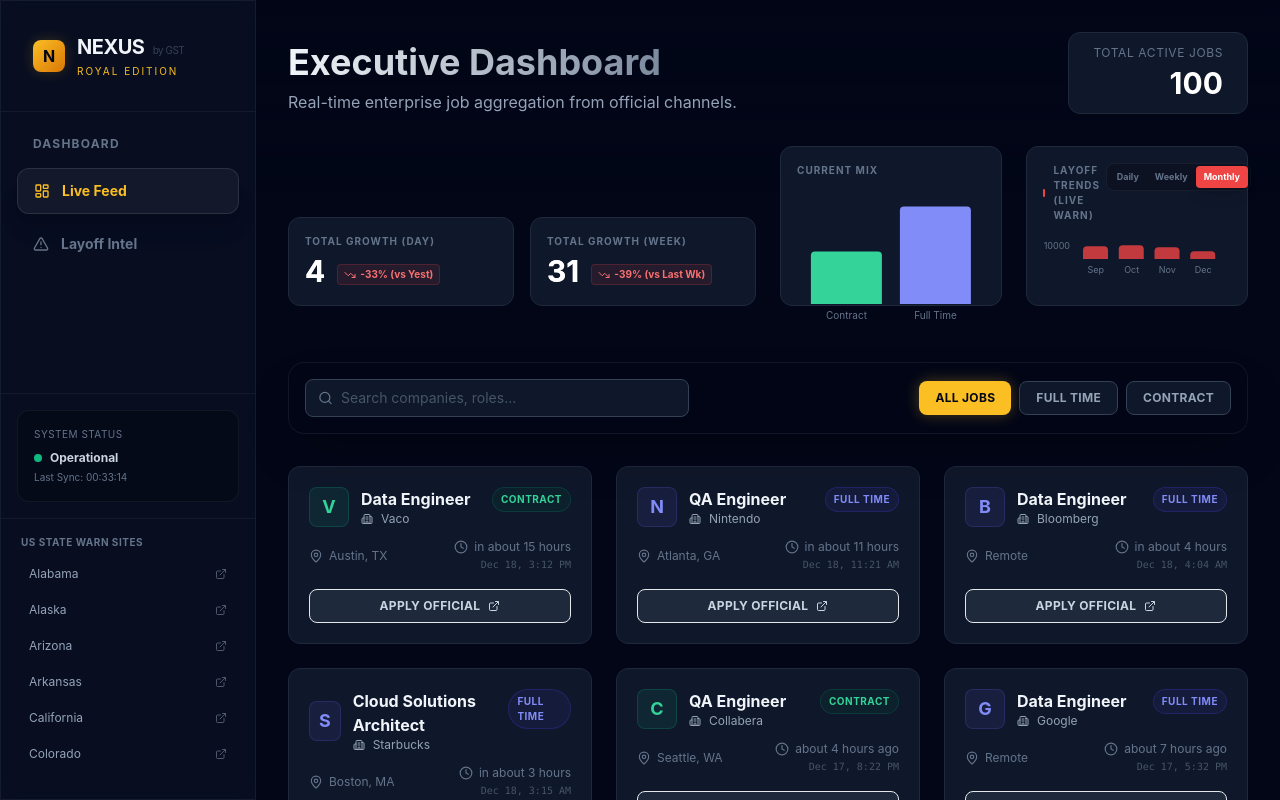
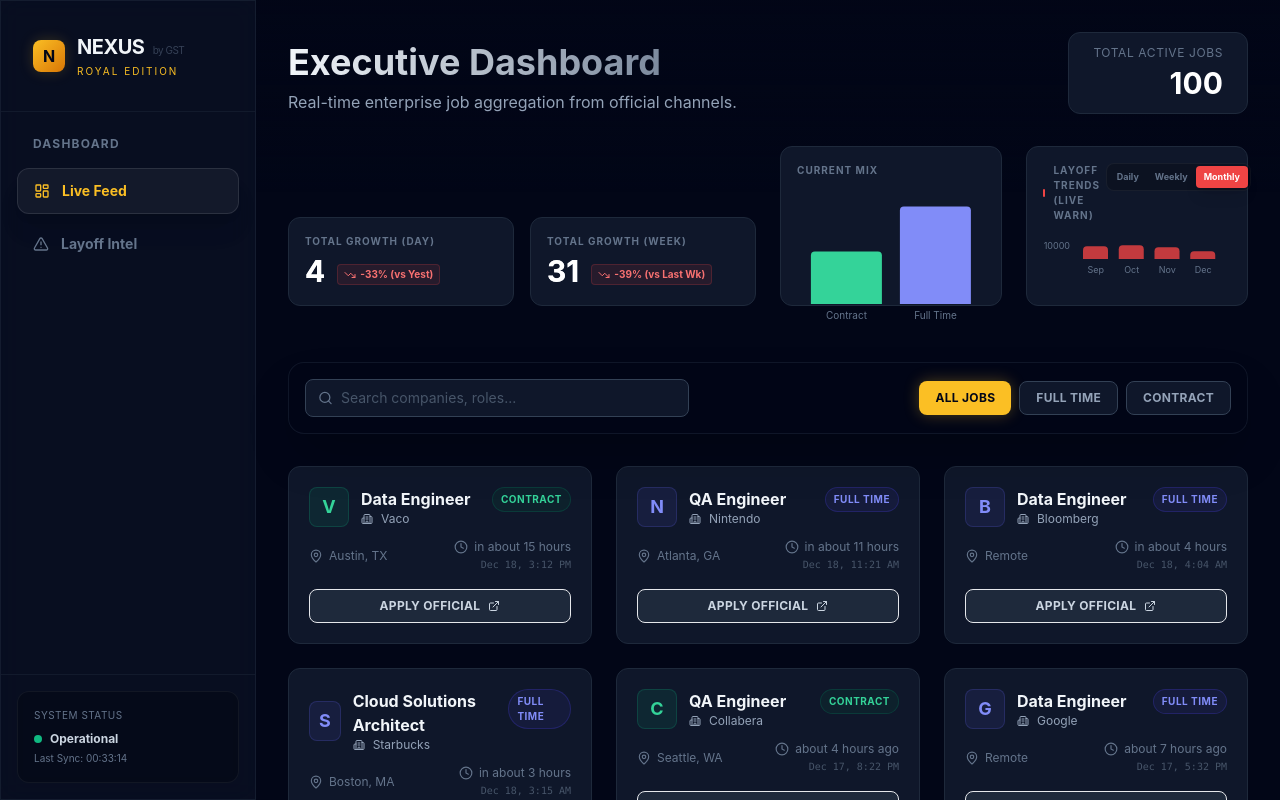
Before and after one commit to gajjela521/nexus-job-royal, a React (Vite) app: page / in a window 1280 px wide. Shown: the top 800 px of the page. Built offline with nearby package versions, Linux system fonts and the light colour scheme.

Commit message:
feat(nexus-job): remove warn sites from sidebar

```diff
--- a/src/App.tsx
+++ b/src/App.tsx
@@ -6,8 +6,7 @@ import { LayoffChart } from './components/LayoffChart';
 import { GrowthStats } from './components/GrowthStats';
 import { StatsChart } from './components/StatsChart';
 import { LayoffPage } from './components/LayoffPage';
-import { WARN_SITES } from './data/warnSites';
-import { LayoutDashboard, Search, ExternalLink, AlertTriangle } from 'lucide-react';
+import { LayoutDashboard, Search, AlertTriangle } from 'lucide-react';
 import { clsx } from 'clsx';
 import { format } from 'date-fns';
 
@@ -76,25 +75,6 @@ function App() {
           </div>
         </div>
 
-        {/* WARN Links */}
-        <div className="flex-1 p-4 border-t border-slate-800/50 min-h-0 overflow-hidden flex flex-col">
-          <div className="text-[10px] text-slate-500 uppercase tracking-wider mb-2 font-bold px-1">US State WARN Sites</div>
-          <div className="flex-1 overflow-y-auto custom-scrollbar space-y-1">
-            {Object.entries(WARN_SITES).map(([state, url]) => (
-              <a
-                key={state}
-                href={url}
-                target="_blank"
-                rel="noopener noreferrer"
-                className="flex items-center justify-between px-3 py-2 rounded-lg text-xs text-slate-400 hover:bg-white/5 hover:text-accent-gold transition-colors"
-                title={`${state} WARN Notices`}
-              >
-                <span>{state}</span>
-                <ExternalLink className="w-3 h-3 opacity-50" />
-              </a>
-            ))}
-          </div>
-        </div>
       </aside>
 
       {/* Main Content */}
```
